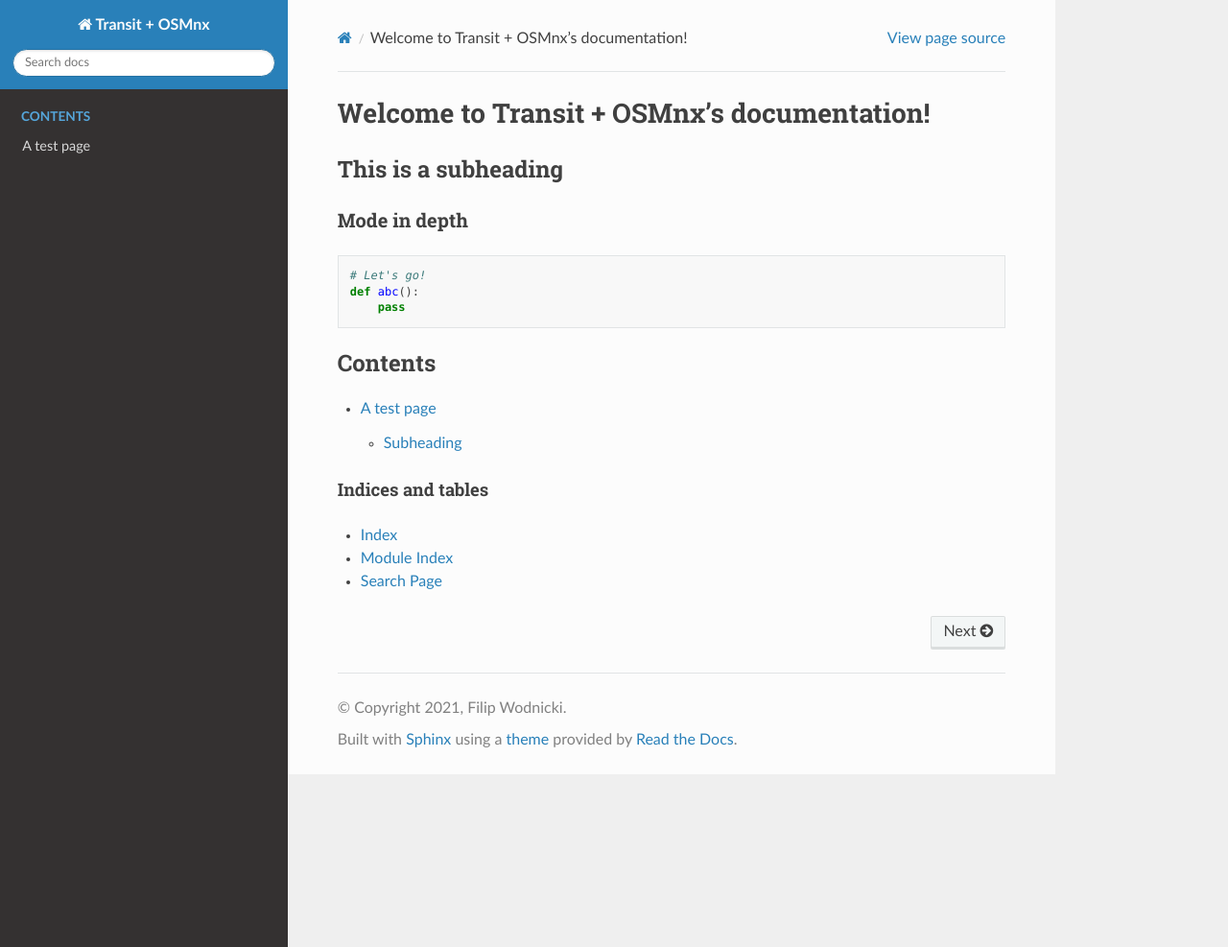
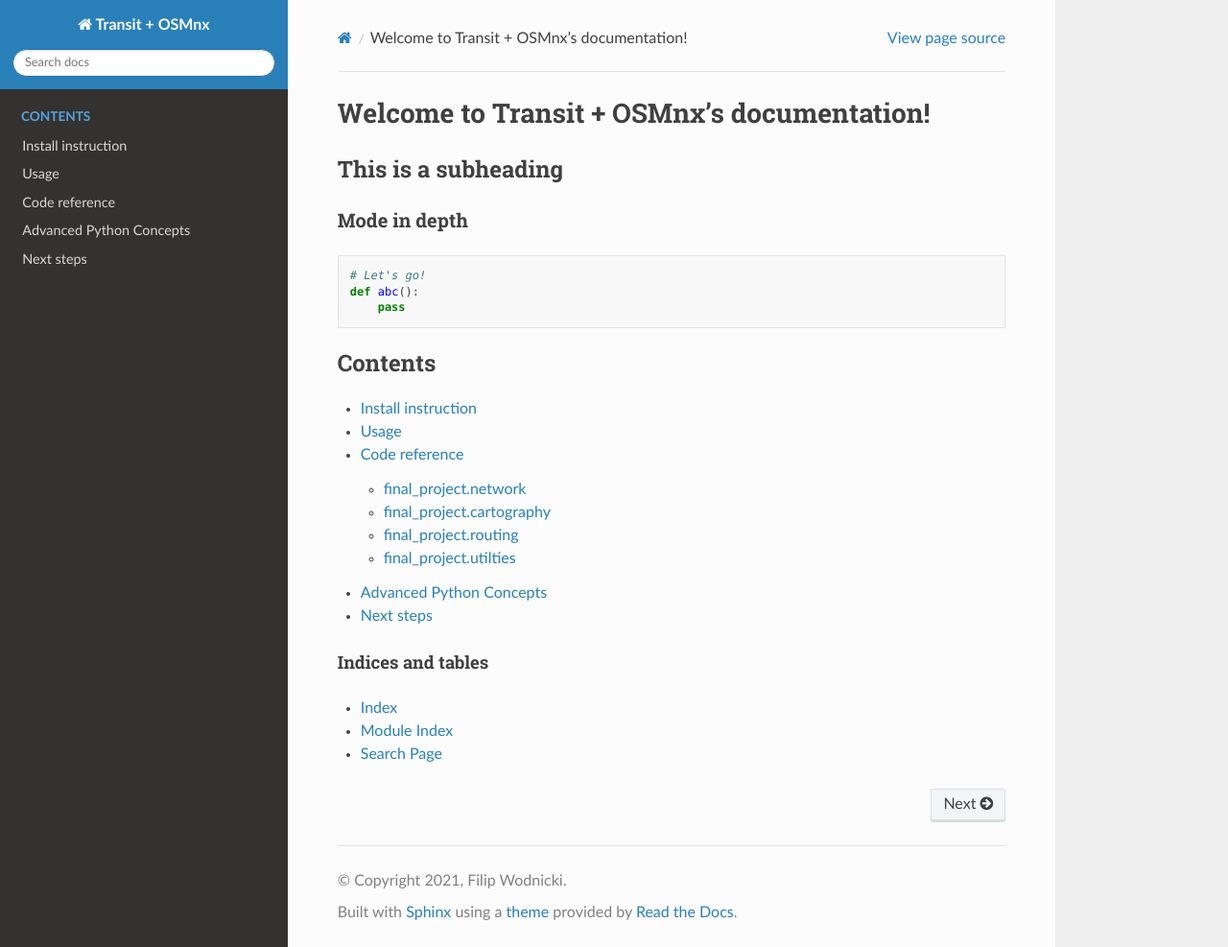
Before and after one commit to filipwodnicki/2021sp-final-project-filipwodnicki, a Sphinx documentation site: the page built from docs/source/index.md, in a window 1280 px wide and 987 px high. Shown: the whole window at 96% size. Built offline with Sphinx 7.4.7 and the Read the Docs theme 2.0.0, drawn with Linux system fonts in a browser that asks for light colours.

````diff
--- /dev/null
+++ b/docs/source/adv_py.md
@@ -0,0 +1 @@
+# Advanced Python Concepts used
--- a/docs/source/conf.py
+++ b/docs/source/conf.py
@@ -10,9 +10,12 @@
 # add these directories to sys.path here. If the directory is relative to the
 # documentation root, use os.path.abspath to make it absolute, like shown here.
 #
-# import os
-# import sys
-# sys.path.insert(0, os.path.abspath('.'))
+import os
+import sys
+
+sys.path.insert(
+    0, os.path.abspath("../..")
+)  # Tells sphinx that project root is in ./docs
 
 import sphinx_rtd_theme
 
@@ -31,10 +34,16 @@ release = "0.1.0"
 # Add any Sphinx extension module names here, as strings. They can be
 # extensions coming with Sphinx (named 'sphinx.ext.*') or your custom
 # ones.
-extensions = ["myst_parser", "sphinx_rtd_theme"]
+extensions = [
+    "myst_parser",
+    "sphinx_rtd_theme",
+    "sphinx.ext.autodoc",
+    "sphinx.ext.napoleon",
+]
+# sphinx.ext.ov
 
 # The suffix of source filenames.
-source_suffix = [".md", ".rst"]
+source_suffix = [".md"]
 
 # source_parsers = {".md": "sphinxcontrib.markdown.MarkdownParser"}
 
--- /dev/null
+++ b/docs/source/future.md
@@ -0,0 +1 @@
+# Future / Next Steps
--- a/docs/source/index.md
+++ b/docs/source/index.md
@@ -17,7 +17,11 @@ def abc():
 maxdepth: 2
 caption: Contents
 ---
-A test page <test>
+Install instruction <install>
+Usage <usage>
+Code reference <reference>
+Advanced Python Concepts <adv_py>
+Next steps <future>
 ```
 
 ```{eval-rst}
--- /dev/null
+++ b/docs/source/reference.md
@@ -0,0 +1,25 @@
+# Code reference for Transit + OSMnx
+
+## final_project.network
+```{eval-rst}
+.. automodule:: final_project.network
+    :members:
+```
+
+## final_project.cartography
+```{eval-rst}
+.. automodule:: final_project.cartography
+    :members:
+```
+
+## final_project.routing
+```{eval-rst}
+.. automodule:: final_project.routing
+    :members:
+```
+
+## final_project.utilties
+```{eval-rst}
+.. automodule:: final_project.utilities
+    :members:
+```
--- a/docs/source/test.md
+++ /dev/null
@@ -1,3 +0,0 @@
-# Test information
-
-## Subheading
````
Also changed, not shown: docs/source/install.md (added, +1 -0 lines), docs/source/usage.md (added, +1 -0 lines).
